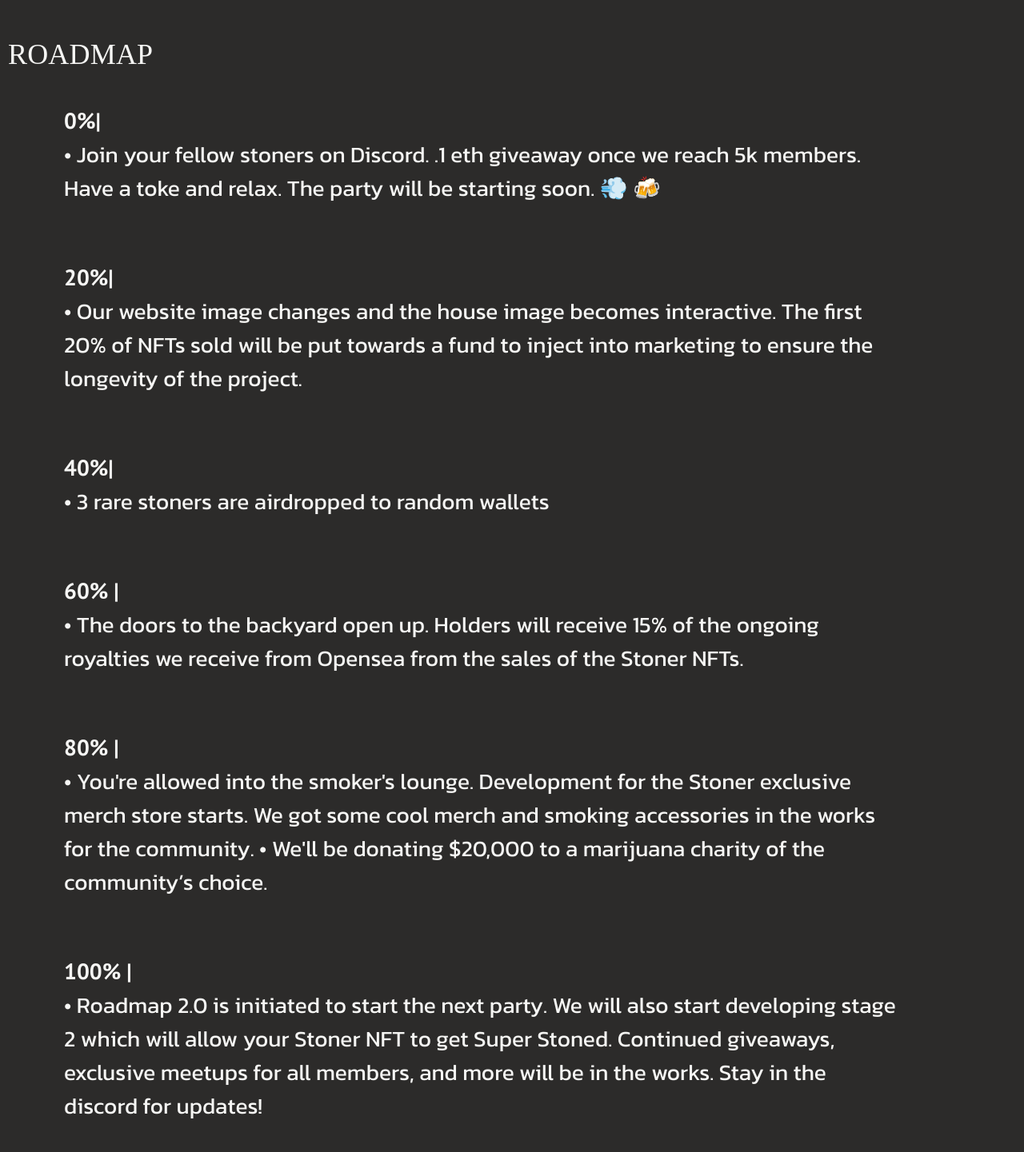
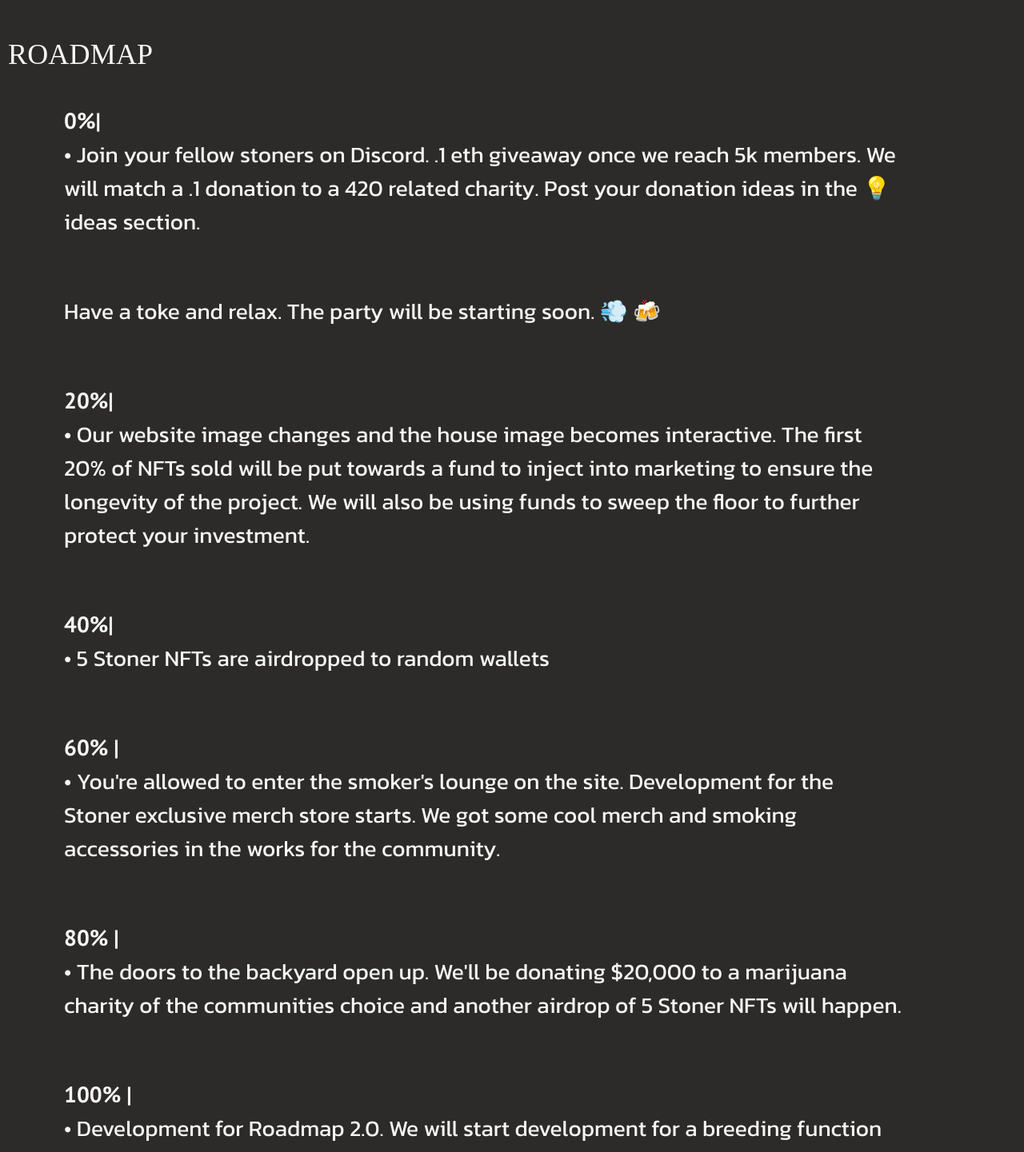
Before and after one commit to mroloff2019/Stoner, a React (Create React App) app: page / in a window 1280 px wide. Shown: the part 1440-2881 px from the top of the page at 80% size. Built offline with nearby package versions, Linux system fonts and the light colour scheme; a web font is replaced by a local one.

Commit message:
update team images, update roadMap, fix navBar

```diff
--- a/src/App.js
+++ b/src/App.js
@@ -1,17 +1,25 @@
-import React from 'react';
+import React, { useRef } from 'react';
 import Navbar from './components/Navbar';
 import {BrowserRouter as Router, Switch, Route} from 'react-router-dom';
 import './App.css';
 import Home from './components/pages/Home';
 
 
+// need to find a better way to pass the props to Home
 function App() {
+  const elRefs = {
+    welcomeRef : useRef(null),
+    roadMapRef : useRef(null),
+    teamRef : useRef(null),
+  }
+
+  const scrollToEl = (elRef) => elRef.current.scrollIntoView()
   return (
     <>
     <Router>
-      <Navbar />
+      <Navbar elRefs={elRefs} scrollToEl={scrollToEl} />
       <Switch>
-        <Route path='/' exact component={Home} />
+        <Route path='/' exact render={(props) => <Home { ...props } elRefs={elRefs} />} />
       </Switch>
       </Router>
     </>
--- a/src/components/Cards.js
+++ b/src/components/Cards.js
@@ -2,9 +2,10 @@ import React from "react";
 import "./Cards.css";
 import CardItem from "./CardItem";
 
-function Cards() {
+function Cards(props) {
+  const { teamRef } = props
   return (
-    <div className="cards">
+    <div className="cards" ref={teamRef}>
       <p className="card__header">Team</p>
       <div className="cards__container">
         <div className="cards__wrapper">
--- a/src/components/Navbar.js
+++ b/src/components/Navbar.js
@@ -3,12 +3,14 @@ import { Link } from "react-router-dom";
 import "./Navbar.css";
 import { Button } from "./Button";
 
-function Navbar() {
+function Navbar(props) {
   const [click, setClick] = useState(false);
   const [button, setButton] = useState(true);
 
   const handleClick = () => setClick(!click);
   const closeMobileMenu = () => setClick(false);
+
+  const { elRefs, scrollToEl } = props
 
   const showButton = () => {
     if (window.innerWidth <= 960) {
@@ -28,7 +30,7 @@ function Navbar() {
     <>
       <nav className="navbar">
         <div className="navbar-container">
-          <Link to="/" className="navbar-logo" onClick={closeMobileMenu}>
+          <Link to="/" className="navbar-logo" onClick={() => {}}>
             Super Stoner Costume Party
           </Link>
 
@@ -37,22 +39,22 @@ function Navbar() {
           </div>
           <ul className={click ? "nav-menu active" : "nav-menu"}>
             <li className="nav-item">
-              <Link to="/" className="nav-links" onClick={closeMobileMenu}>
+              <Link to="/" className="nav-links" onClick={() => scrollToEl(elRefs.welcomeRef) }>
                 About
               </Link>
             </li>
             <li className="nav-item">
-              <Link to="/" className="nav-links" onClick={closeMobileMenu}>
+              <Link to="/" className="nav-links" onClick={() => scrollToEl(elRefs.welcomeRef) }>
                 Socials
               </Link>
             </li>
             <li className="nav-item">
-              <Link to="/" className="nav-links" onClick={closeMobileMenu}>
+              <Link to="/" className="nav-links" onClick={() => scrollToEl(elRefs.roadMapRef) }>
                 Roadmap
               </Link>
             </li>
             <li className="nav-item">
-              <Link to="/" className="nav-links" onClick={closeMobileMenu}>
+              <Link to="/" className="nav-links" onClick={() => scrollToEl(elRefs.teamRef) }>
                 Team
               </Link>
             </li>
--- a/src/components/pages/Home.js
+++ b/src/components/pages/Home.js
@@ -6,13 +6,14 @@ import Footer from "../Footer";
 import WelcomeMessage from "../welcomeMessage/WelcomeMessage";
 import RoadMap from "../roadmap/RoadMap";
 
-function Home() {
+function Home(props) {
+  const { welcomeRef, roadMapRef, teamRef } = props.elRefs
   return (
     <>
       <HeroSection />
-      <WelcomeMessage />
-      <RoadMap />
-      <Cards />
+      <WelcomeMessage welcomeRef={welcomeRef} />
+      <RoadMap roadMapRef={roadMapRef} />
+      <Cards teamRef={teamRef} />
     </>
   );
 }
--- a/src/components/roadmap/RoadMap.js
+++ b/src/components/roadmap/RoadMap.js
@@ -2,35 +2,39 @@ import React from 'react'
 import './RoadMap.css'
 
 
-const RoadMap = () => {
+const RoadMap = props => {
+  const { roadMapRef } = props
   return (
-    <div className="roadMapContainer">
+    <div className="roadMapContainer" ref={roadMapRef}>
       <p className="roadMapTitle">Roadmap</p>
       <ul className="roadMapList">
         <li className="roadMapItem">
           <p>0%|</p>
-          • Join your fellow stoners on Discord. .1 eth giveaway once we reach 5k members. Have a toke and relax. The party will be starting soon. 💨 🍻
+          • Join your fellow stoners on Discord. .1 eth giveaway once we reach 5k members. We will match a .1 donation to a 420 related charity. Post your donation ideas in the 💡ideas section.
         </li>
         <li className="roadMapItem">
+          Have a toke and relax. The party will be starting soon. 💨 🍻
+        </li>
+
+        <li className="roadMapItem">
           <p>20%|</p>
-          • Our website image changes and the house image becomes interactive. The first 20% of NFTs sold will be put towards a fund to inject into marketing to ensure the longevity of the project.
+          • Our website image changes and the house image becomes interactive. The first 20% of NFTs sold will be put towards a fund to inject into marketing to ensure the longevity of the project. We will also be using funds to sweep the floor to further protect your investment.
         </li>
         <li className="roadMapItem">
           <p>40%|</p>
-          • 3 rare stoners are airdropped to random wallets
+          • 5 Stoner NFTs are airdropped to random wallets
         </li>
         <li className="roadMapItem">
           <p>60% |</p>
-          • The doors to the backyard open up. Holders will receive 15% of the ongoing royalties we receive from Opensea from the sales of the Stoner NFTs.
+          • You're allowed to enter the smoker's lounge on the site. Development for the Stoner exclusive merch store starts. We got some cool merch and smoking accessories in the works for the community.
         </li>
         <li className="roadMapItem">
           <p>80% |</p>
-          • You're allowed into the smoker's lounge. Development for the Stoner exclusive merch store starts. We got some cool merch and smoking accessories in the works for the community.
-          • We'll be donating $20,000 to a marijuana charity of the community’s choice.
+          • The doors to the backyard open up. We'll be donating $20,000 to a marijuana charity of the communities choice and another airdrop of 5 Stoner NFTs will happen.
         </li>
         <li className="roadMapItem">
           <p>100% |</p>
-          • Roadmap 2.0 is initiated to start the next party. We will also start developing stage 2 which will allow your Stoner NFT to get Super Stoned. Continued giveaways, exclusive meetups for all members, and more will be in the works. Stay in the discord for updates!
+          • Development for Roadmap 2.0. We will start development for a breeding function for holders who have 2 Stoner NFTs. Continued giveaways, exclusive meetups complimentary for all members, seasonal drops, and more will be in the works. Stay in the discord for updates!
         </li>
       </ul>
     </div>
--- a/src/components/welcomeMessage/WelcomeMessage.js
+++ b/src/components/welcomeMessage/WelcomeMessage.js
@@ -3,7 +3,9 @@ import { Link } from 'react-router-dom'
 import './WelcomeMessage.css'
 
 
-const WelcomeMessage = () => {
+const WelcomeMessage = props => {
+
+  const { welcomeRef } = props
 
   const handleButtonClick = () => {
     console.log('button clicked navigate to somewhere')
@@ -11,7 +13,7 @@ const WelcomeMessage = () => {
 
   return (
     <>
-    <div className="welcomeContainer">
+    <div className="welcomeContainer" ref={welcomeRef}>
       <div className="welcomeLeftSide">
         <div className="textTitleContainer">
           <p className="welcomeTitle">Welcome to the Super Stoner Costume party at Royalty Ln.</p>
@@ -53,7 +55,7 @@ const WelcomeMessage = () => {
           </a>
           <Link
               className="socialIcon"
-              to="/"
+              to="https://www.instagram.com/superstonercostumeparty/"
               target="_blank"
               aria-label="Instagram"
             >
--- /dev/null
+++ b/src/hooks/useScroll.js
@@ -0,0 +1,6 @@
+const useScrollTo = () => {
+  const componentRef = useRef(null)
+  const handleScroll = () => componentRef.currnent.scrollIntoView()
+
+  return [handleScroll, componentRef]
+}
```
Also changed, not shown: src/images/MRstoner.png, src/images/QL.png.
